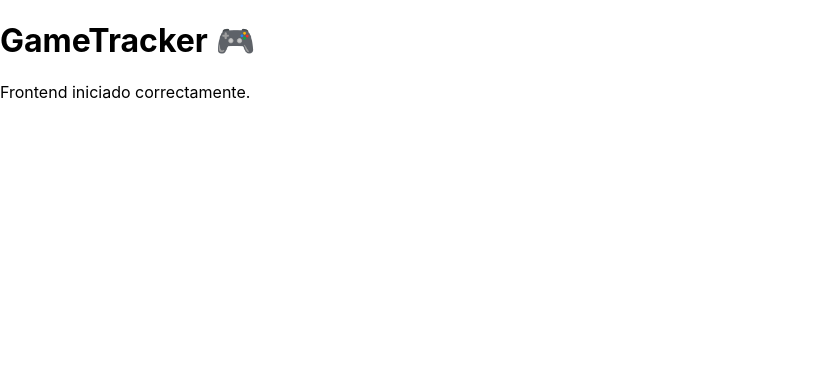
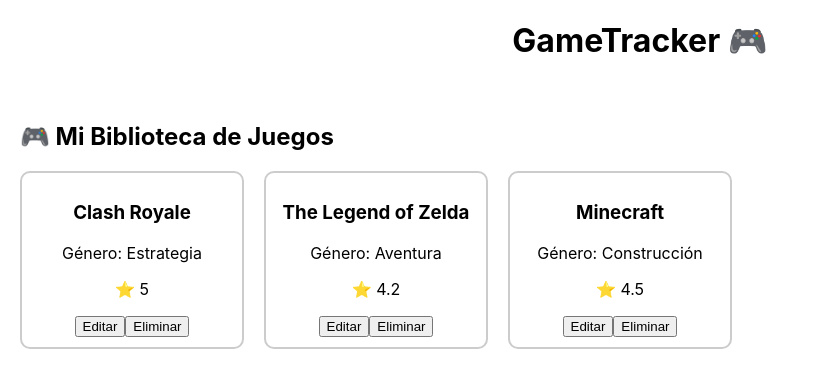
Before and after one commit to mich-m-5/GameTracker-Frontend, a React (Create React App) app: page / in a window 1280 px wide. Shown: the top 388 px of the page, without its empty margins (0-828 px from the left). Built offline with nearby package versions, Linux system fonts and the light colour scheme.

Commit message:
Actualización de componentes del frontend

```diff
--- a/src/App.js
+++ b/src/App.js
@@ -1,8 +1,11 @@
+import React from "react";
+import BibliotecaJuegos from "./components/BibliotecaJuegos";
+
 function App() {
   return (
     <div>
-      <h1>GameTracker 🎮</h1>
-      <p>Frontend iniciado correctamente.</p>
+      <h1 style={{ textAlign: "center" }}>GameTracker 🎮</h1>
+      <BibliotecaJuegos />
     </div>
   );
 }
--- /dev/null
+++ b/src/components/BibliotecaJuegos.js
@@ -0,0 +1,24 @@
+import React from "react";
+import TarjetaJuego from "./TarjetaJuego";
+
+function BibliotecaJuegos() {
+  // Aquí luego mostraremos los juegos desde el backend
+  const juegos = [
+    {id: 1, titulo: "Clash Royale", genero: "Estrategia", puntuacion: 5 },
+    { id: 2, titulo: "The Legend of Zelda", genero: "Aventura", puntuacion: 4.2 },
+    { id: 3, titulo: "Minecraft", genero: "Construcción", puntuacion: 4.5 },
+  ];
+
+  return (
+    <div style={{ padding: "20px" }}>
+      <h2>🎮 Mi Biblioteca de Juegos</h2>
+      <div style={{ display: "flex", gap: "20px", flexWrap: "wrap" }}>
+        {juegos.map((juego) => (
+          <TarjetaJuego key={juego.id} juego={juego} />
+        ))}
+      </div>
+    </div>
+  );
+}
+
+export default BibliotecaJuegos;
--- /dev/null
+++ b/src/components/TarjetaJuego.js
@@ -0,0 +1,23 @@
+import React from "react";
+
+function TarjetaJuego({ juego }) {
+  return (
+    <div
+      style={{
+        border: "2px solid #ccc",
+        borderRadius: "10px",
+        padding: "10px",
+        width: "200px",
+        textAlign: "center",
+      }}
+    >
+      <h3>{juego.titulo}</h3>
+      <p>Género: {juego.genero}</p>
+      <p>⭐ {juego.puntuacion}</p>
+      <button>Editar</button>
+      <button>Eliminar</button>
+    </div>
+  );
+}
+
+export default TarjetaJuego;
```
Also changed, not shown: src/components/EstadisticasPersonales.js (added), src/components/FormularioJuego.js (added), src/components/FormularioReseña.js (added), src/components/ListaReseñas.js (added).
